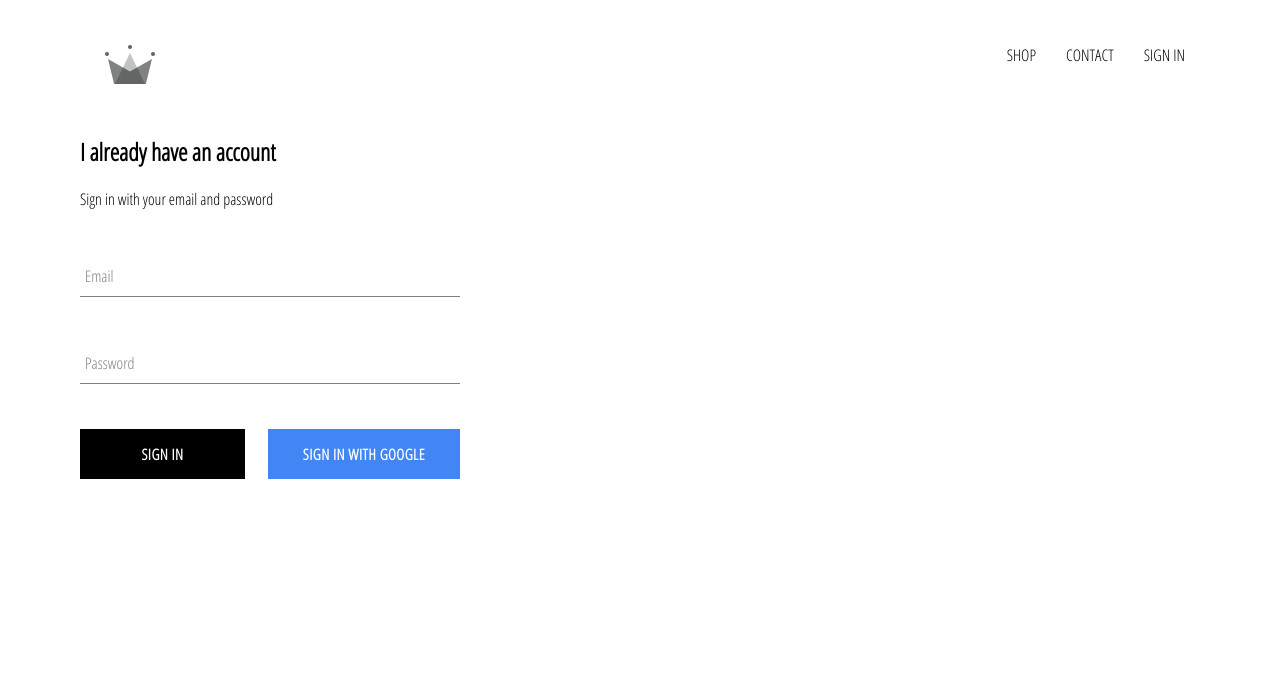
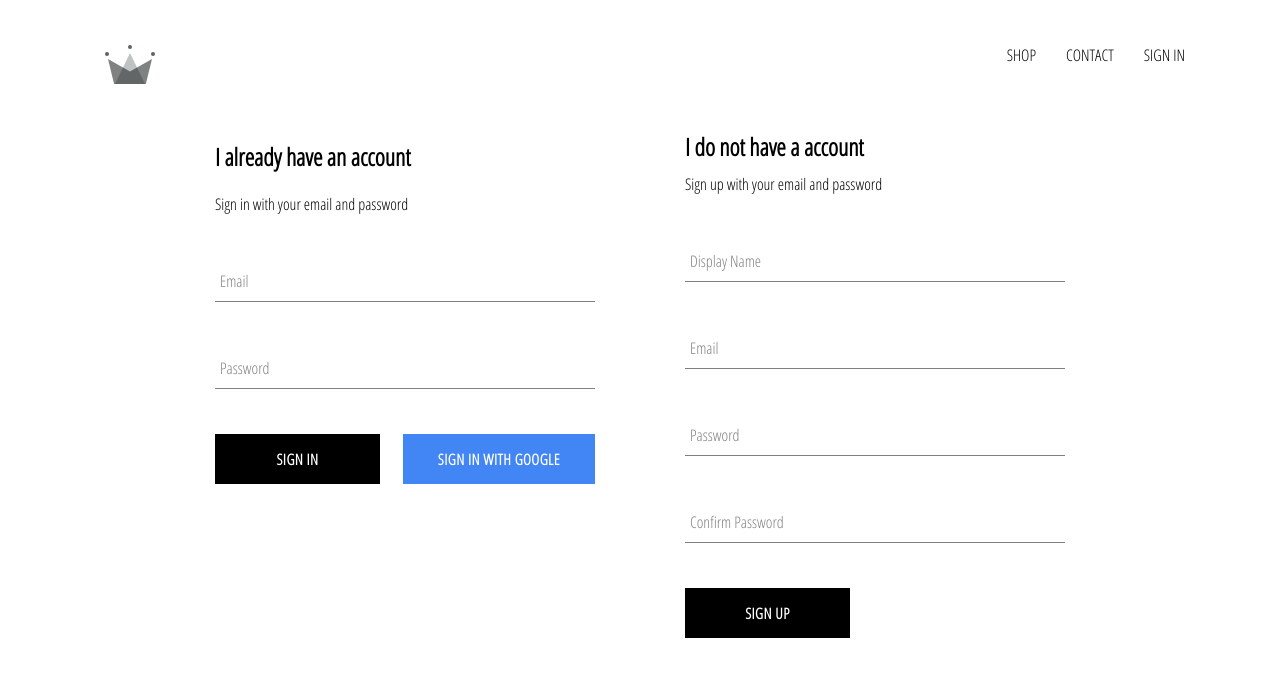
Before and after one commit to rleite-it/crown-clothing, a React (Create React App) app: page /signin in a window 1280 px wide. Shown: the top 676 px of the page. Built offline with nearby package versions, Linux system fonts and the light colour scheme; no server answers.

Commit message:
Implemented sign up with email and password

```diff
--- a/src/App.js
+++ b/src/App.js
@@ -28,7 +28,7 @@ function App() {
 	useEffect(() => {
 		unsubscribeFromAuth();
 
-		return () => unsubscribeFromAuth;
+		return () => unsubscribeFromAuth();
 		// eslint-disable-next-line react-hooks/exhaustive-deps
 	}, []);
 
--- /dev/null
+++ b/src/components/sign-up/sign-up.component.jsx
@@ -0,0 +1,93 @@
+import React, { useState } from "react";
+import "./sign-up.styles.scss";
+import FormInput from "../form-input/form-input.component";
+import CustomButton from "../custom-button/custom-button.component";
+import { auth, createUserProfileDocument } from "../../firebase/firebase.utils";
+
+const SignUp = () => {
+	const [data, setData] = useState({
+		displayName: "",
+		email: "",
+		password: "",
+		confirmPassword: "",
+	});
+
+	const handleSubmit = async (event) => {
+		event.preventDefault();
+
+		const { displayName, email, password, confirmPassword } = data;
+
+		if (password !== confirmPassword) {
+			alert("Passwords don't match");
+			return;
+		}
+
+		try {
+			const { user } = await auth.createUserWithEmailAndPassword(
+				email,
+				password
+			);
+
+			createUserProfileDocument(user, { displayName });
+
+			setData({
+				displayName: "",
+				email: "",
+				password: "",
+				confirmPassword: "",
+			});
+		} catch (error) {
+			console.log(error);
+		}
+	};
+
+	const handleChange = (event) => {
+		const { name, value } = event.target;
+
+		setData({ ...data, [name]: value });
+	};
+
+	return (
+		<div className="sign-up">
+			<h2 className="title">I do not have a account</h2>
+			<span>Sign up with your email and password</span>
+			<form className="sign-up-form" onSubmit={handleSubmit}>
+				<FormInput
+					type="text"
+					name="displayName"
+					value={data.displayName}
+					onChange={handleChange}
+					label="Display Name"
+					required
+				/>
+				<FormInput
+					type="email"
+					name="email"
+					value={data.email}
+					onChange={handleChange}
+					label="Email"
+					required
+				/>
+				<FormInput
+					type="password"
+					name="password"
+					value={data.password}
+					onChange={handleChange}
+					label="Password"
+					required
+				/>
+				<FormInput
+					type="password"
+					name="confirmPassword"
+					value={data.confirmPassword}
+					onChange={handleChange}
+					label="Confirm Password"
+					required
+				/>
+				<CustomButton type="submit">SIGN UP</CustomButton>
+			</form>
+		</div>
+	);
+};
+
+export default SignUp;
--- /dev/null
+++ b/src/components/sign-up/sign-up.styles.scss
@@ -0,0 +1,9 @@
+.sign-up {
+	display: flex;
+	flex-direction: column;
+	width: 380px;
+
+	.title {
+		margin: 10px 0;
+	}
+}
--- a/src/pages/sign-in-and-sign-up/sign-in-and-sign-up.component.jsx
+++ b/src/pages/sign-in-and-sign-up/sign-in-and-sign-up.component.jsx
@@ -1,10 +1,12 @@
 import React from "react";
 import SignIn from "../../components/sign-in/sign-in.component";
+import SignUp from "../../components/sign-up/sign-up.component";
 import "./sign-in-and-sign-up.styles.scss";
 
 const SignInAndSignUpPage = () => (
 	<div className="sign-in-and-sign-up">
 		<SignIn />
+		<SignUp />
 	</div>
 );
 
--- a/src/pages/sign-in-and-sign-up/sign-in-and-sign-up.styles.scss
+++ b/src/pages/sign-in-and-sign-up/sign-in-and-sign-up.styles.scss
@@ -0,0 +1,6 @@
+.sign-in-and-sign-up {
+	width: 850px;
+	display: flex;
+	justify-content: space-between;
+	margin: 30px auto;
+}
```
